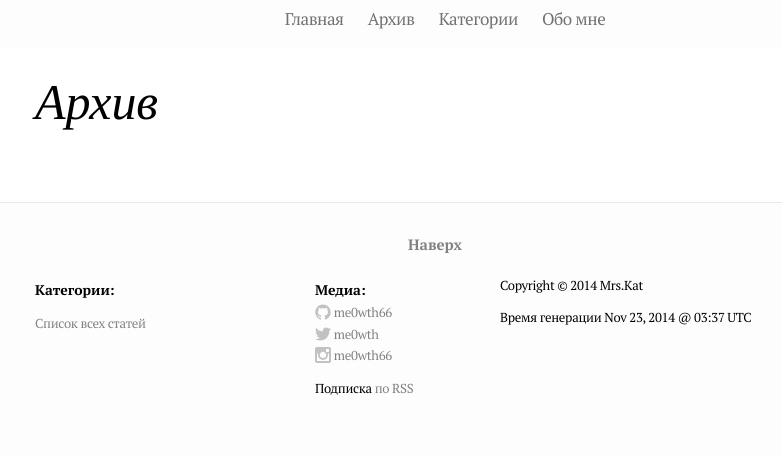
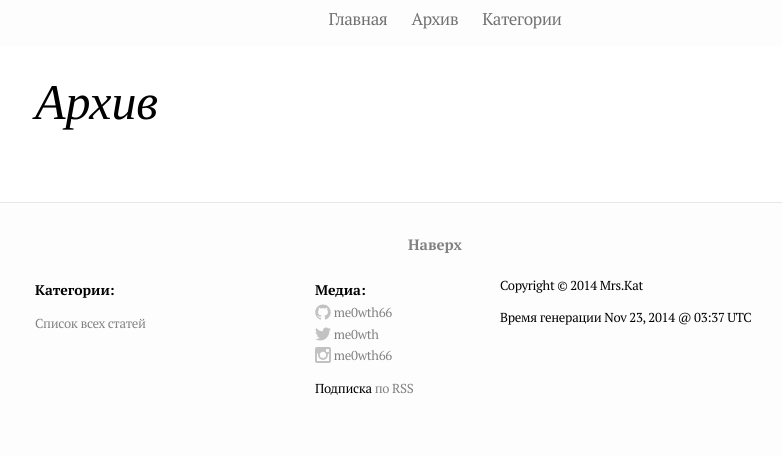
Before and after one commit to gitmaestro/mrskat, a Jekyll site: the page built from _pages/posts.html, in a window 1280 px wide. Shown: the part 282-738 px from the top of the page, without its empty margins (205-987 px from the left). Built offline with Jekyll 4.4.1, drawn with Linux system fonts in a browser that asks for light colours; grey boxes are pictures that could not be loaded.

Commit message:
Minor  reformatting

```diff
--- a/_includes/footer.html
+++ b/_includes/footer.html
@@ -22,7 +22,7 @@
 		<ul>
         {% if site.github_username %}
 		<li>
-          <a href="https://github.com/{{ site.github_username }}">
+          <a target="_blank" title="Github" href="https://github.com/{{ site.github_username }}">
             <span class="icon github">
               <svg version="1.1" class="github-icon-svg" xmlns="http://www.w3.org/2000/svg" xmlns:xlink="http://www.w3.org/1999/xlink" x="0px" y="0px"
                  viewBox="0 0 16 16" width="16px" height="16px" enable-background="new 0 0 16 16" xml:space="preserve">
@@ -41,7 +41,7 @@
           </a>
         </li>{% endif %}
         {% if site.twitter_username %}<li>
-          <a href="https://twitter.com/{{ site.twitter_username }}">
+          <a target="_blank" title="Twitter" href="https://twitter.com/{{ site.twitter_username }}">
             <span class="icon twitter">
               <svg version="1.1" class="twitter-icon-svg" xmlns="http://www.w3.org/2000/svg" xmlns:xlink="http://www.w3.org/1999/xlink" x="0px" y="0px"
                  viewBox="0 0 16 16" height="16px" width="16px" enable-background="new 0 0 16 16" xml:space="preserve">
@@ -58,7 +58,7 @@
           </a>
         </li>{% endif %}
 		  {% if site.instagram_username %}<li>
-		  <a href="https://instagram.com/{{ site.instagram_username }}">
+		  <a target="_blank" title="Instagram" href="https://instagram.com/{{ site.instagram_username }}">
             <span class="icon instagram">
              <svg version="1.1" class="twitter-icon-svg" xmlns="http://www.w3.org/2000/svg" xmlns:xlink="http://www.w3.org/1999/xlink" x="0px" y="0px" viewBox="0 0 32 32" height="16px" width="16px" enable-background="new 0 0 32 32" xml:space="preserve">
 				 <path fill="#C2C2C2" d="M28,0H4C1.7,0,0,1.7,0,4v24c0,2.3,1.7,4,4,4h24c2.3,0,4-1.7,4-4V4C32,1.7,30.3,0,28,0z M16,9.7
--- a/_includes/header.html
+++ b/_includes/header.html
@@ -1,6 +1,6 @@
 <header class="site-header">
-	<a class="site-title" href="{{ site.baseurl }}/"><img width="320" src="/assets/images/mrskat.png" </a>
-	<a name="top"></a>
+	<a class="site-title" href="{{ site.baseurl }}/"><img alt="На главную" width="320" src="/assets/images/mrskat.png"></a>
+	<a id="top"></a>
 </header>
 <nav class="site-nav">
 
@@ -19,6 +19,6 @@
 		<a class="page-link" href="{{ site.baseurl }}/">Главная</a>
 		<a class="page-link" href="{{ site.baseurl }}/posts">Архив</a>
 		<a class="page-link" href="{{ site.baseurl }}/category">Категории</a>
-		<a class="page-link" href="{{ site.baseurl }}/about">Обо мне</a>
+<!--		<a class="page-link" href="{{ site.baseurl }}/about">Обо мне</a>-->
 	</div>
 </nav>
--- a/assets/css/main.css
+++ b/assets/css/main.css
@@ -143,6 +143,7 @@
   border-top: 1px solid #e8e8e8;
   padding: 30px 0;
   line-height: 1.5;
+
 }
 
 .footer-heading {
@@ -155,6 +156,7 @@
 .site-footer .column {
   float: left;
   margin-bottom: 15px;
+  text-align: left;
 }
 
 .footer-col-1 {
@@ -215,6 +217,7 @@
 .page-content {
   padding: 30px 0;
   background-color: #fff;
+  text-align: left;
 }
 
 /* Home styles */
```
